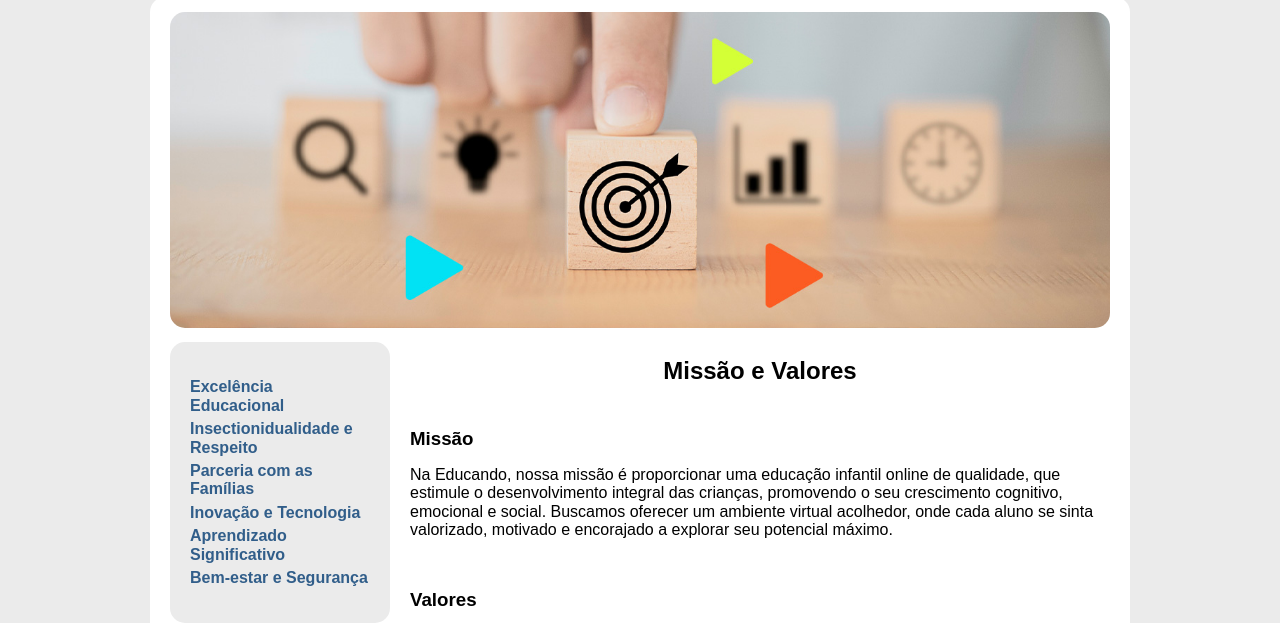
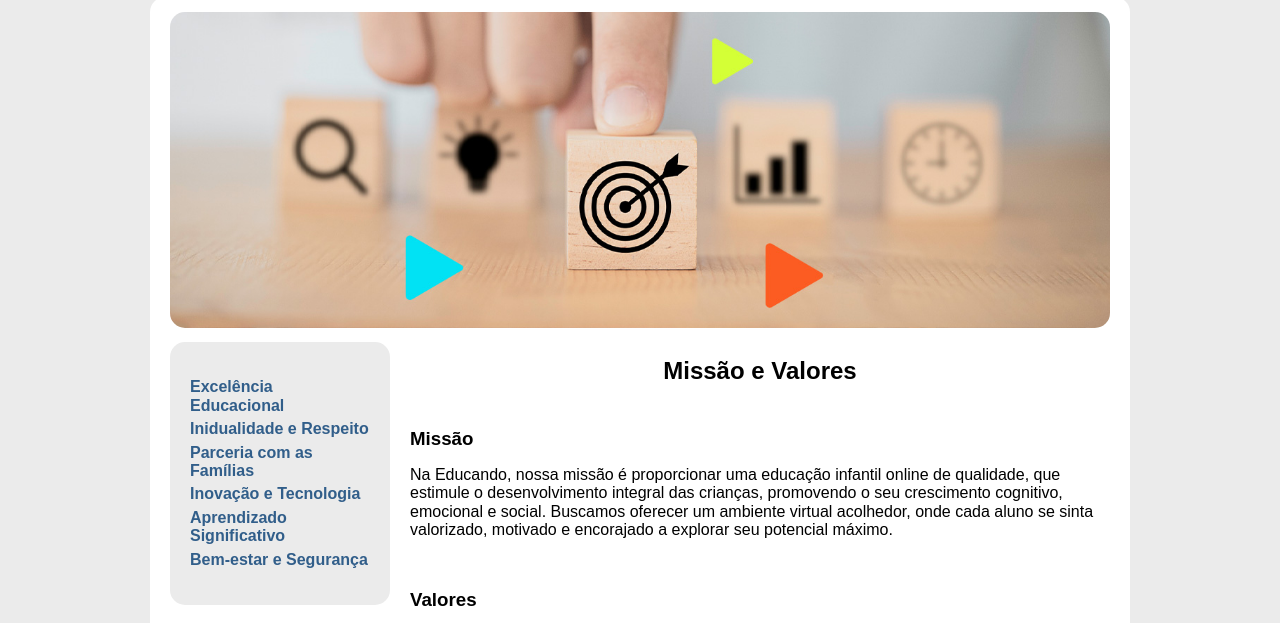
Before and after one commit to amandamoraes06/Educando, a plain HTML site: page missao.html in a window 1280 px wide. Shown: the part 107-730 px from the top of the page. Drawn offline with nearby package versions, Linux system fonts and the light colour scheme.

Commit message:
Update missao.html
correção da sidebar

```diff
--- a/missao.html
+++ b/missao.html
@@ -49,7 +49,7 @@
                                         <ul class="sem-marcador sem-padding">
                                            <strong>
                                                 <li><a href="#1">Excelência Educacional</a></li>
-                                                <li><a href="#2">Insectionidualidade e Respeito</a></li>
+                                                <li><a href="#2">Inidualidade e Respeito</a></li>
                                                 <li><a href="#3">Parceria com as Famílias</a></li>
                                                 <li><a href="#4">Inovação e Tecnologia</a></li>
                                                 <li><a href="#5">Aprendizado Significativo</a></li>
```
